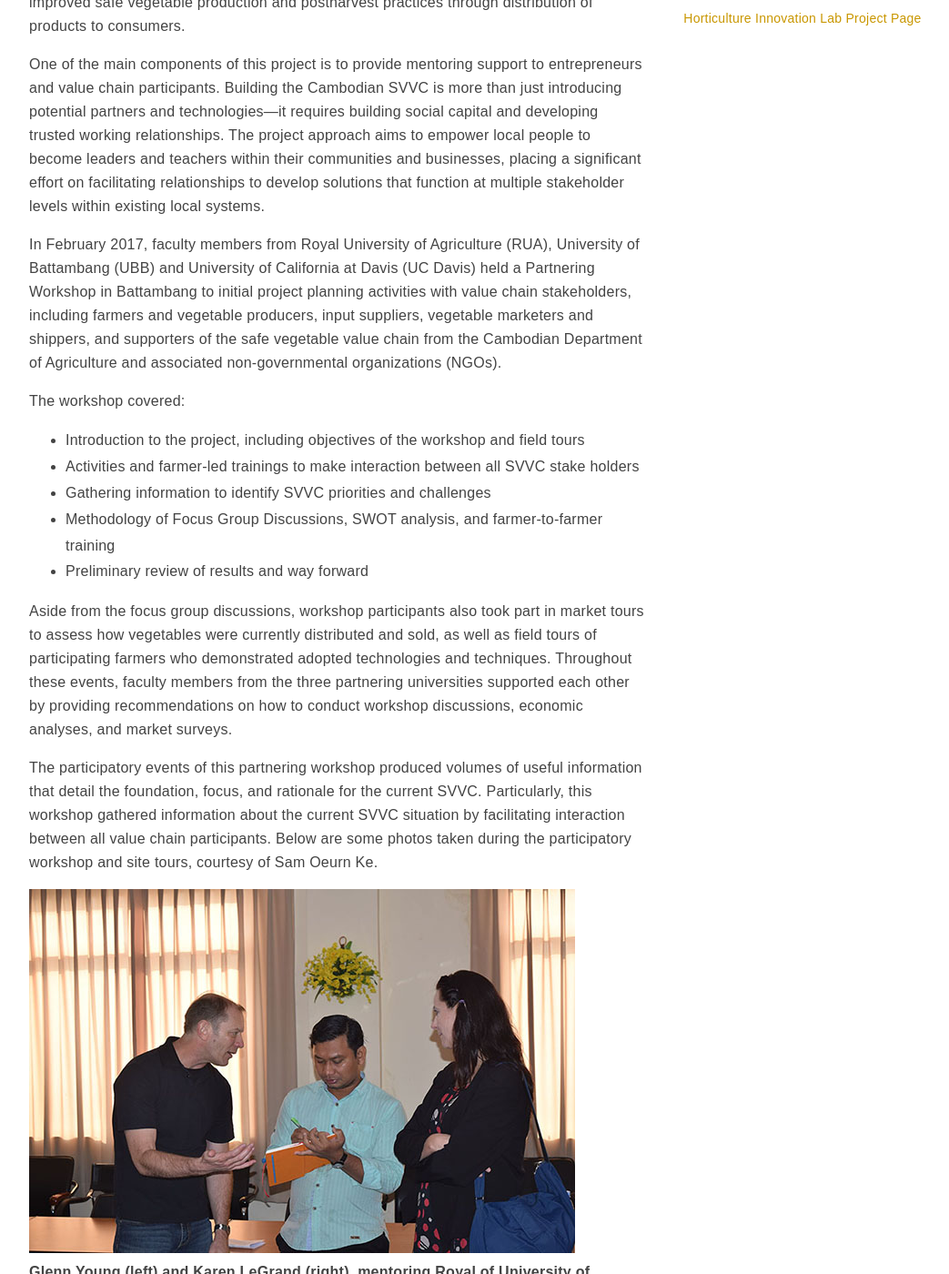
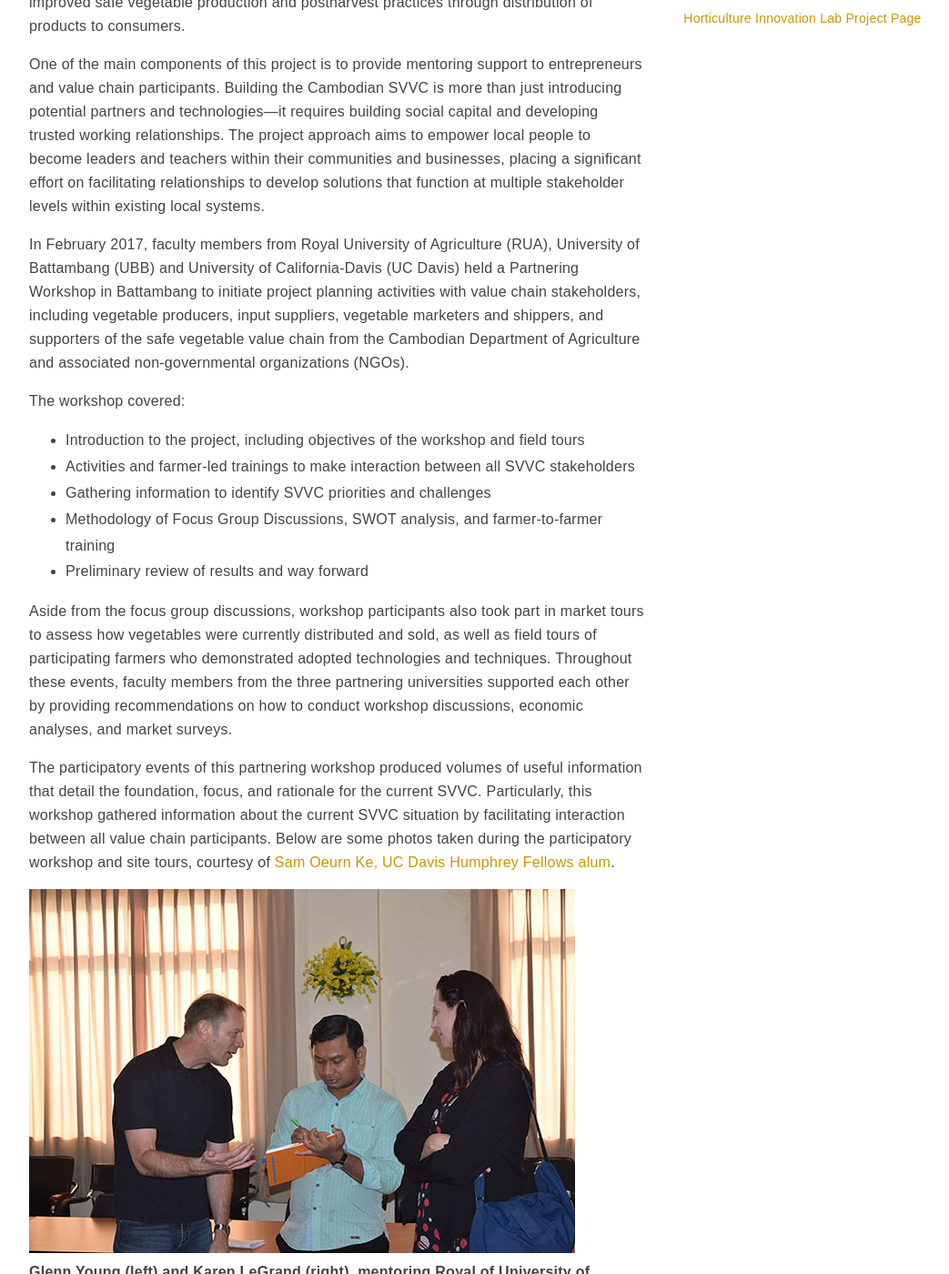
Before and after one commit to ucdavis/ip, a Jekyll site: the page built from _posts/profiles/Cambodia/2015-02-12-EntrepreneurshipMentoring.markdown, in a window 1280 px wide and 1400 px high, scrolled down 766 px. Shown: the whole window at 91% size, without its empty margins (96-1139 px from the left). Built offline with Jekyll 4.4.1, drawn with Linux system fonts in a browser that asks for light colours; nearby versions of some CDN libraries.

Commit message:
updates to Cambodia page and GFC info sheet

```diff
--- a/_posts/profiles/Cambodia/2015-02-12-EntrepreneurshipMentoring.markdown
+++ b/_posts/profiles/Cambodia/2015-02-12-EntrepreneurshipMentoring.markdown
@@ -14,18 +14,18 @@ Safe vegetables promote health, as they are typically free from chemical and mic
 
 One of the main components of this project is to provide mentoring support to entrepreneurs and value chain participants. Building the Cambodian SVVC is more than just introducing potential partners and technologies—it requires building social capital and developing trusted working relationships. The project approach aims to empower local people to become leaders and teachers within their communities and businesses, placing a significant effort on facilitating relationships to develop solutions that function at multiple stakeholder levels within existing local systems.
 
-In February 2017, faculty members from Royal University of Agriculture (RUA), University of Battambang (UBB) and University of California at Davis (UC Davis) held a Partnering Workshop in Battambang to initial project planning activities with value chain stakeholders, including farmers and vegetable producers, input suppliers, vegetable marketers and shippers, and supporters of the safe vegetable value chain from the Cambodian Department of Agriculture and associated non-governmental organizations (NGOs).
+In February 2017, faculty members from Royal University of Agriculture (RUA), University of Battambang (UBB) and University of California-Davis (UC Davis) held a Partnering Workshop in Battambang to initiate project planning activities with value chain stakeholders, including vegetable producers, input suppliers, vegetable marketers and shippers, and supporters of the safe vegetable value chain from the Cambodian Department of Agriculture and associated non-governmental organizations (NGOs).
 
 The workshop covered:
 - Introduction to the project, including objectives of the workshop and field tours
-- Activities and farmer-led trainings to make interaction between all SVVC stake holders
+- Activities and farmer-led trainings to make interaction between all SVVC stakeholders
 - Gathering information to identify SVVC priorities and challenges
 - Methodology of Focus Group Discussions, SWOT analysis, and farmer-to-farmer training
 - Preliminary review of results and way forward
 
 Aside from the focus group discussions, workshop participants also took part in market tours to assess how vegetables were currently distributed and sold, as well as field tours of participating farmers who demonstrated adopted technologies and techniques. Throughout these events, faculty members from the three partnering universities supported each other by providing recommendations on how to conduct workshop discussions, economic analyses, and market surveys.
 
-The participatory events of this partnering workshop produced volumes of useful information that detail the foundation, focus, and rationale for the current SVVC. Particularly, this workshop gathered information about the current SVVC situation by facilitating interaction between all value chain participants. Below are some photos taken during the participatory workshop and site tours, courtesy of Sam Oeurn Ke.
+The participatory events of this partnering workshop produced volumes of useful information that detail the foundation, focus, and rationale for the current SVVC. Particularly, this workshop gathered information about the current SVVC situation by facilitating interaction between all value chain participants. Below are some photos taken during the participatory workshop and site tours, courtesy of <a href="http://humphrey.ucdavis.edu/alumni/2015-2016/ke.html">Sam Oeurn Ke, UC Davis Humphrey Fellows alum</a>.
 
 ![Professor Young discusses how to conduct workshop](/media/profiles/Photo_3.jpg)<br>
 **Glenn Young (left) and Karen LeGrand (right), mentoring Royal of University of Agriculture faculty, Mr. Tong Socheath (center), on how to conduct the focus group discussions later in the day. This is one example of the UC Davis team's strategic plan to build capacity of local counterparts to conduct research and training after the USAID Safe Vegetable Value Chain project is completed.**
```
Also changed, not shown: 1 other file.
